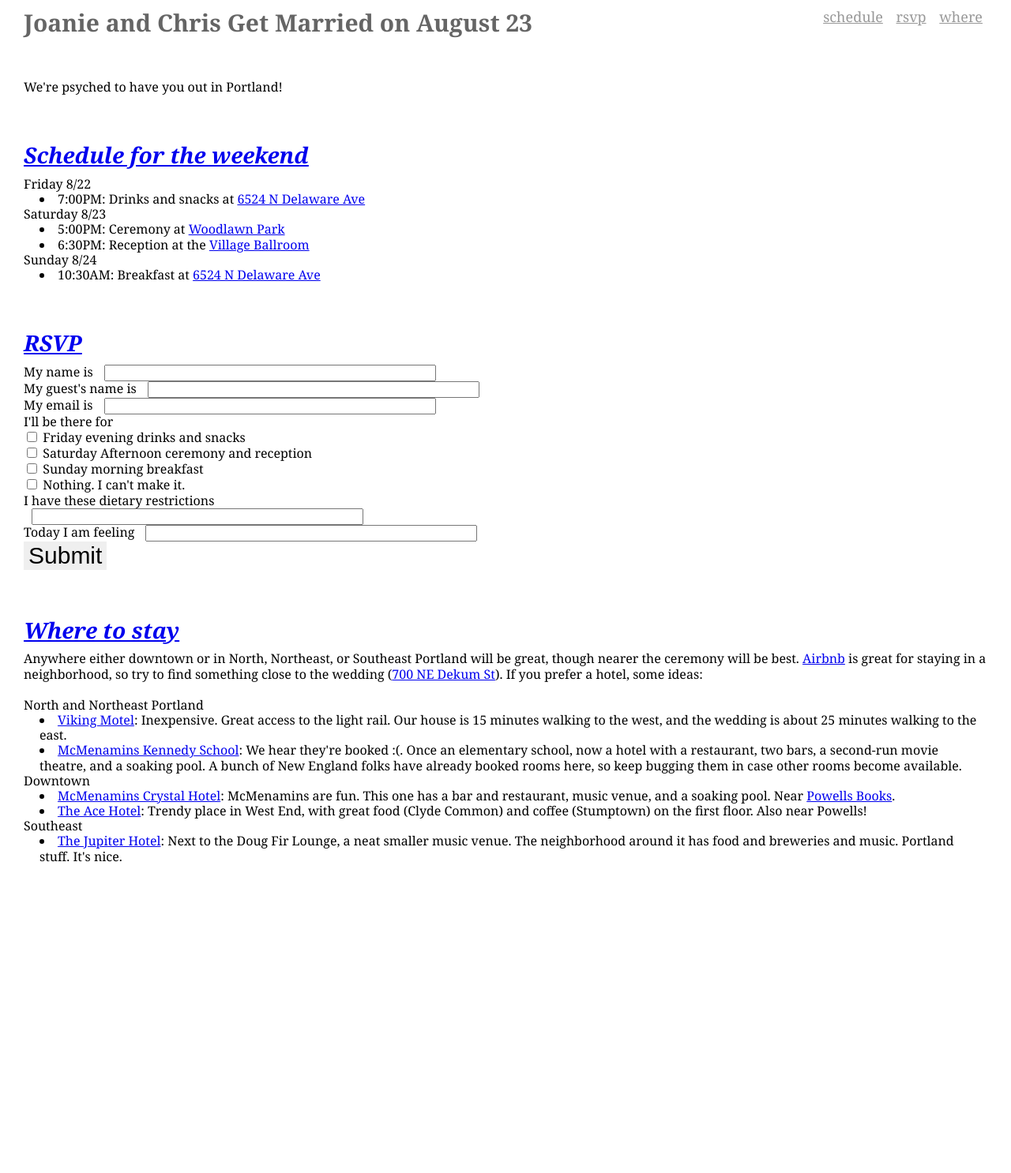
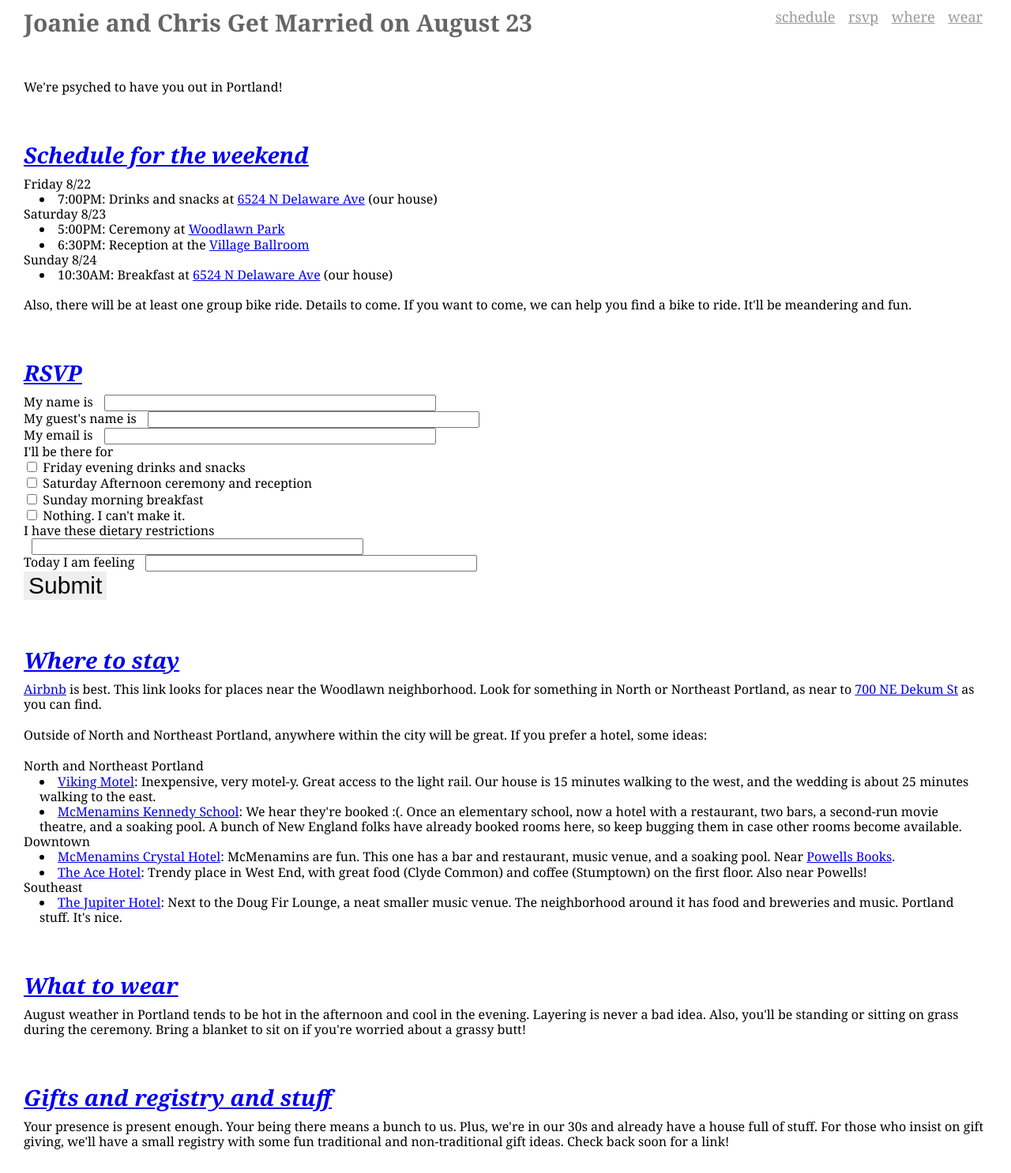
Before and after one commit to taketime/party, a plain HTML site: page index.html in a window 1280 px wide. Shown: the part 22-1508 px from the top of the page at 79% size. Before the commit the page ends 1147 px from the top, so only its background shows below. Drawn offline with Linux system fonts and the light colour scheme.

Commit message:
Add details about how to dress, and where to stay

```diff
--- a/index.html
+++ b/index.html
@@ -16,6 +16,7 @@
                 <li><a href="#schedule">schedule</a></li>
                 <li><a href="#rsvp">rsvp</a></li>
                 <li><a href="#where">where</a></li>
+                <li><a href="#wear">wear</a></li>
             </ul>
         </div>
     </div>
@@ -28,7 +29,7 @@
             <ul>
                 <li>Friday 8/22</li>
                 <ul class="indent">
-                    <li>7:00PM: Drinks and snacks at <a href="https://www.google.com/maps/place/6524+N+Delaware+Ave/@45.570414,-122.692185,17z/data=!3m1!4b1!4m2!3m1!1s0x5495a7a21f285193:0xc59719031fa75ef1">6524 N Delaware Ave</a></li>
+                    <li>7:00PM: Drinks and snacks at <a href="https://www.google.com/maps/place/6524+N+Delaware+Ave/@45.570414,-122.692185,17z/data=!3m1!4b1!4m2!3m1!1s0x5495a7a21f285193:0xc59719031fa75ef1">6524 N Delaware Ave</a> (our house)</li>
                 </ul>
                 <li>Saturday 8/23</li>
                 <ul class="indent">
@@ -37,9 +38,11 @@
                 </ul>
                 <li>Sunday 8/24</li>
                 <ul class="indent">
-                    <li>10:30AM: Breakfast at <a href="https://www.google.com/maps/place/6524+N+Delaware+Ave/@45.570414,-122.692185,17z/data=!3m1!4b1!4m2!3m1!1s0x5495a7a21f285193:0xc59719031fa75ef1">6524 N Delaware Ave</a></li>
+                    <li>10:30AM: Breakfast at <a href="https://www.google.com/maps/place/6524+N+Delaware+Ave/@45.570414,-122.692185,17z/data=!3m1!4b1!4m2!3m1!1s0x5495a7a21f285193:0xc59719031fa75ef1">6524 N Delaware Ave</a> (our house)</li>
                 </ul>
             </ul>
+            <br>
+            <p>Also, there will be at least one group bike ride. Details to come. If you want to come, we can help you find a bike to ride. It'll be meandering and fun.</p>
         </div>
         <div id="rsvp" class="section">
             <h1><a href="#rsvp">RSVP</a></h1>
@@ -174,11 +177,12 @@
 
         <div id="where" class="section">
             <h1><a href="#where">Where to stay</a></h1>
-            <p>Anywhere either downtown or in North, Northeast, or Southeast Portland will be great, though nearer the ceremony will be best. <a href="https://www.airbnb.com">Airbnb</a> is great for staying in a neighborhood, so try to find something close to the wedding (<a href="https://www.google.com/maps/place/700+NE+Dekum+St/@45.5716025,-122.6580844,17z/data=!3m1!4b1!4m2!3m1!1s0x5495a6fe19e2550b:0xe6487c99ff482b5c">700 NE Dekum St</a>). If you prefer a hotel, some ideas:</p>
+            <p><a href="https://www.airbnb.com/s/Woodlawn--Portland--OR--United-States?checkin=08%2F22%2F2014&checkout=08%2F24%2F2014&guests=2">Airbnb</a> is best. This link looks for places near the Woodlawn neighborhood. Look for something in North or Northeast Portland, as near to <a href="https://www.google.com/maps/place/700+NE+Dekum+St/@45.5716025,-122.6580844,17z/data=!3m1!4b1!4m2!3m1!1s0x5495a6fe19e2550b:0xe6487c99ff482b5c">700 NE Dekum St</a> as you can find.</p>
+            <p>Outside of North and Northeast Portland, anywhere within the city will be great. If you prefer a hotel, some ideas:</p>
             <ul>
                 <li>North and Northeast Portland</li>
                 <ul class="indent">
-                    <li><a href="http://www.vikingmotelportland.com/">Viking Motel</a>: Inexpensive. Great access to the light rail. Our house is 15 minutes walking to the west, and the wedding is about 25 minutes walking to the east.</li>
+                    <li><a href="http://www.vikingmotelportland.com/">Viking Motel</a>: Inexpensive, very motel-y. Great access to the light rail. Our house is 15 minutes walking to the west, and the wedding is about 25 minutes walking to the east.</li>
                     <li><a href="https://reserve.mcmenamins.com/mcmenamins/default.asp?hotelCode=MMKS">McMenamins Kennedy School</a>: We hear they're booked :(. Once an elementary school, now a hotel with a restaurant, two bars, a second-run movie theatre, and a soaking pool. A bunch of New England folks have already booked rooms here, so keep bugging them in case other rooms become available.</li>
                 </ul>
                 <li>Downtown</li>
@@ -192,6 +196,14 @@
                 </ul>
             </ul>
         </div>
+        <div id="wear" class="section">
+            <h1><a href="#wear">What to wear</a></h1>
+            <p>August weather in Portland tends to be hot in the afternoon and cool in the evening. Layering is never a bad idea. Also, you'll be standing or sitting on grass during the ceremony. Bring a blanket to sit on if you're worried about a grassy butt!</p>
+        </div>
+        <div id="gifts" class="section">
+            <h1><a href="#gifts">Gifts and registry and stuff</a></h1>
+            <p>Your presence is present enough. Your being there means a bunch to us. Plus, we're in our 30s and already have a house full of stuff. For those who insist on gift giving, we'll have a small registry with some fun traditional and non-traditional gift ideas. Check back soon for a link!</p>
+        </div>
     </div>
 </body>
 </html>
```
